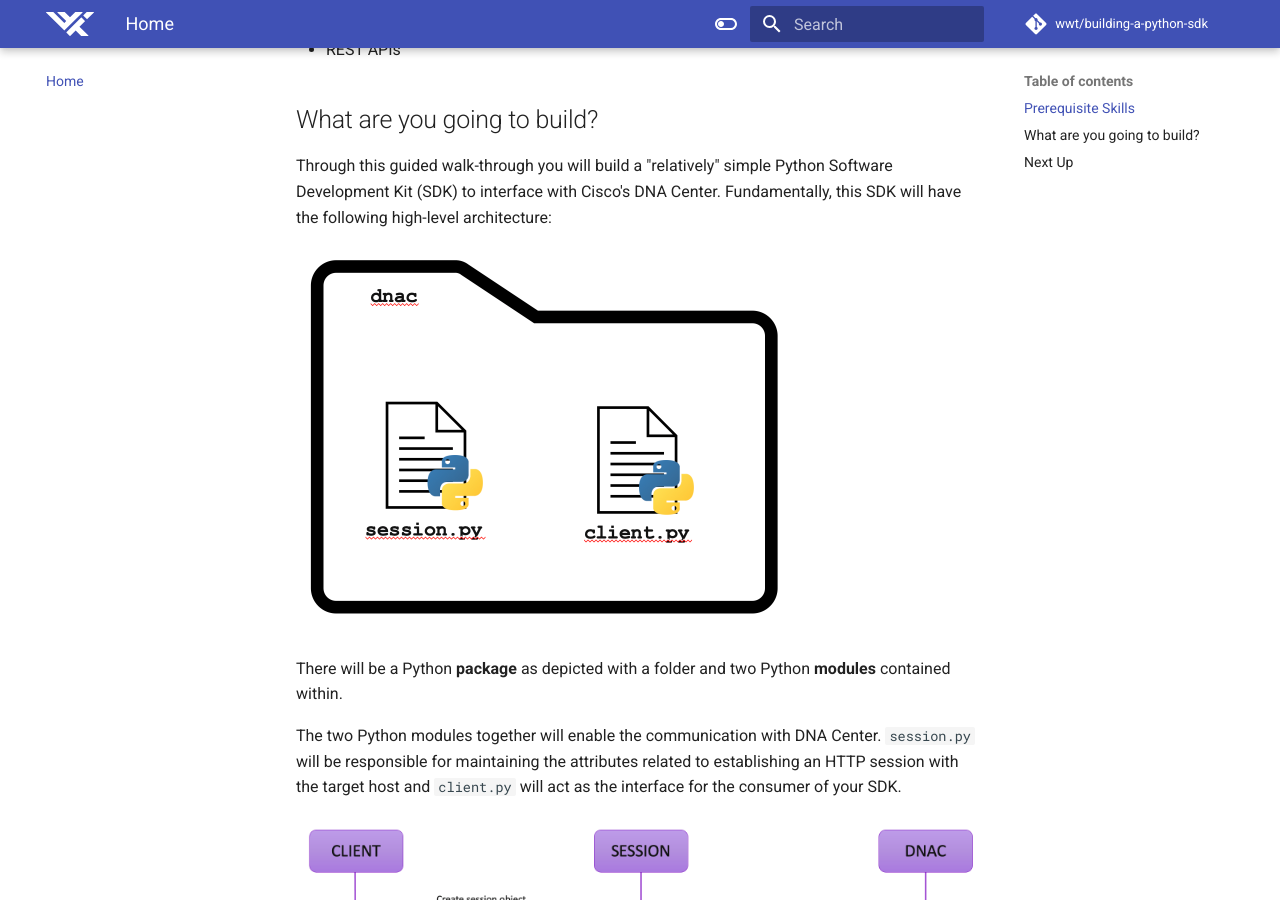
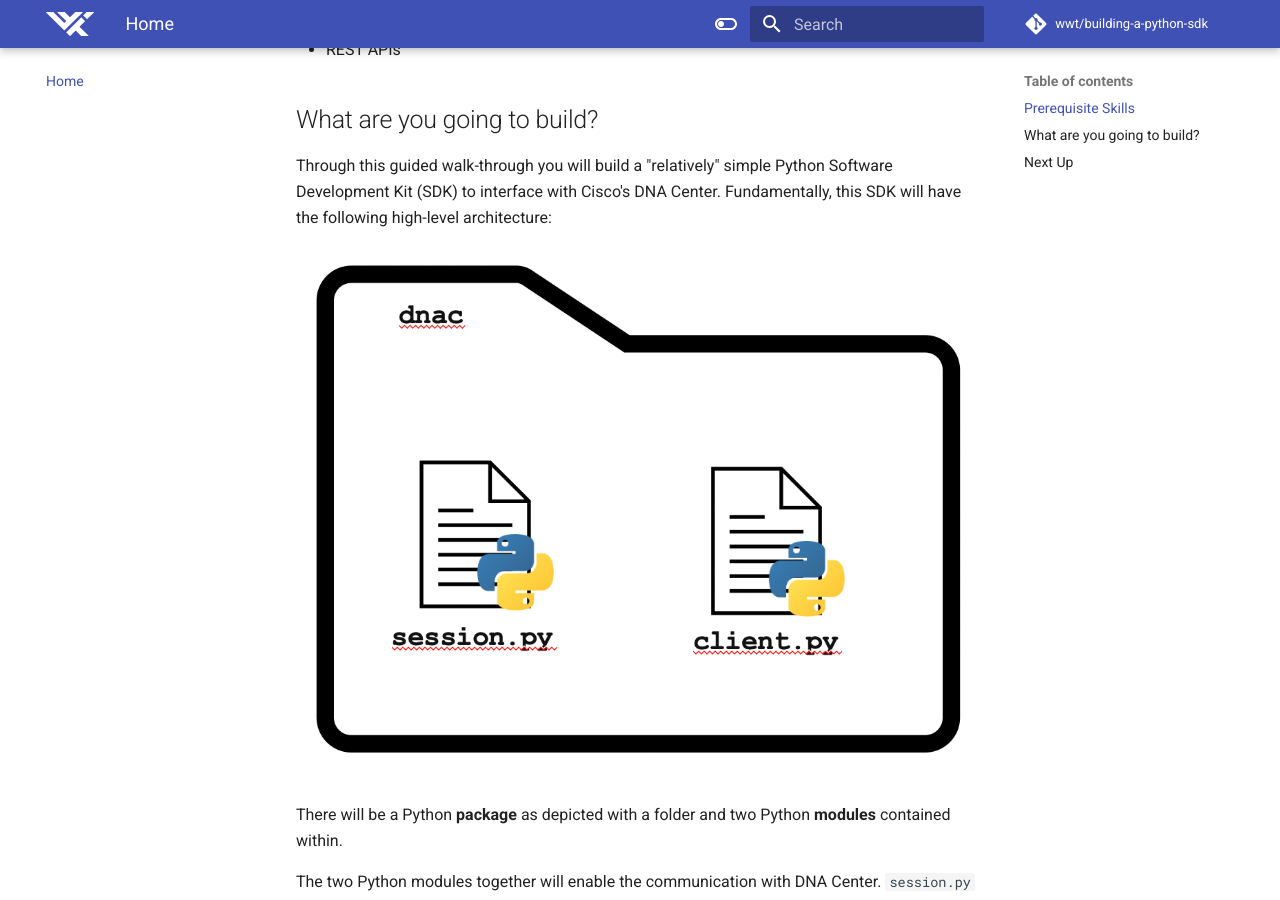
Before and after one commit to wwt/building-a-python-sdk, an MkDocs documentation site: the page built from docs/index.md, in a window 1280 px wide and 900 px high, scrolled down 904 px. Built offline with MkDocs 1.6.1 and Material for MkDocs 9.7.7, drawn with Linux system fonts in a browser that asks for light colours; comment, search, counter and statistics services are not loaded.

Commit message:
broken image in index

```diff
--- a/docs/index.md
+++ b/docs/index.md
@@ -27,7 +27,7 @@
 
 Through this guided walk-through you will build a "relatively" simple Python Software Development Kit (SDK) to interface with Cisco's DNA Center.  Fundamentally, this SDK will have the following high-level  architecture:
 
-<img src="_images/sdk_architecture.png" style="zoom:50%;" />
+![sdk_arch](_images/sdk_architecture.png)
 
 There will be a Python **package** as depicted with a folder and two Python **modules** contained within.
 
```
